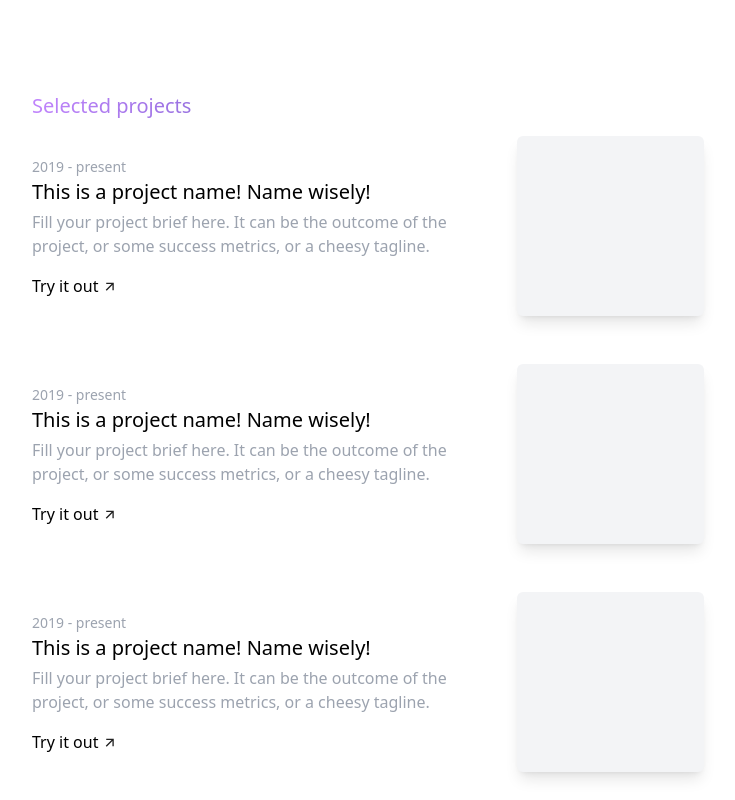
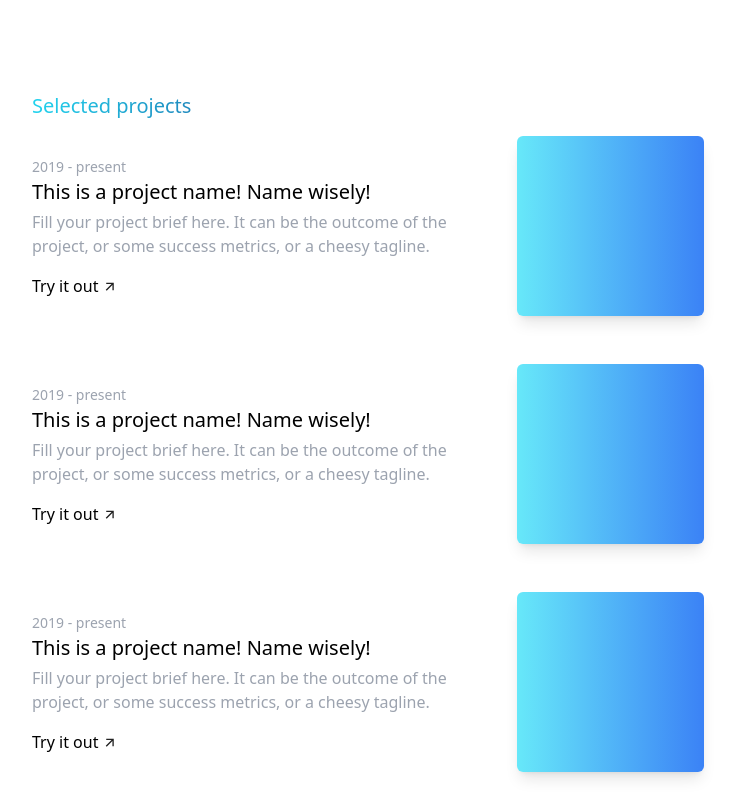
Before and after one commit to omarouhra/minimal-portfolio, a Next.js app: page / in a window 1280 px wide. Shown: the part 380-1180 px from the top of the page, without its empty margins (272-1007 px from the left). Built offline with nearby package versions, Linux system fonts and the light colour scheme.

Commit message:
fix: styles & layout

```diff
--- a/components/Layout/Footer.tsx
+++ b/components/Layout/Footer.tsx
@@ -4,7 +4,7 @@ import Title from "../core/Title";
 
 function Footer() {
   return (
-    <footer className='py-12 flex items-center justify-between'>
+    <footer className='py-12 flex flex-col space-y-8 md:space-y-0 md:flex-row md:items-center justify-between'>
       <Title title="Contact" />
       <div className="flex space-x-4">
         <IconLink label="Twitter" />
--- a/components/core/Title.tsx
+++ b/components/core/Title.tsx
@@ -10,7 +10,7 @@ function Title({ title, style }: TitleType) {
     return (
         <h2 className={
             style === 'gradient'
-                ? "text-transparent font-normal text-lg md:text-xl bg-clip-text mb-3 bg-gradient-to-r from-purple-400 to-blue-900"
+                ? "text-transparent font-normal text-lg md:text-xl bg-clip-text mb-3 bg-gradient-to-r from-cyan-400 via-blue-900"
                 : "text-lg md:text-xl font-normal mb-1" }
         >{ title }</h2>
     )
--- a/pages/index.tsx
+++ b/pages/index.tsx
@@ -27,7 +27,7 @@ const Home: NextPage = () => {
           <div className="space-y-12 mb-12">
             {/* Project 1 */ }
             <div className="flex flex-col space-y-8 mt-4 md:flex-row-reverse md:justify-between md:items-center md:space-y-0">
-              <div className="w-full h-[250px] md:w-[350px] md:h-[180px] bg-gray-100 rounded-md shadow-lg md:ml-12"></div>
+              <div className="w-full h-[250px] md:w-[350px] md:h-[180px] bg-gradient-to-r from-cyan-300 to-blue-500 rounded-md shadow-lg md:ml-12"></div>
               <div>
                 <span className="text-sm text-gray-400 font-light ">
                   2019 - present
@@ -37,7 +37,7 @@ const Home: NextPage = () => {
             </div>
             {/* Project 2 */ }
             <div className="flex flex-col space-y-8 mt-4 md:flex-row-reverse md:justify-between md:items-center md:space-y-0">
-              <div className="w-full h-[250px] md:w-[350px] md:h-[180px] bg-gray-100 rounded-md shadow-lg md:ml-12"></div>
+              <div className="w-full h-[250px] md:w-[350px] md:h-[180px] bg-gradient-to-r from-cyan-300 to-blue-500 rounded-md shadow-lg md:ml-12"></div>
               <div>
                 <span className="text-sm text-gray-400 font-light ">
                   2019 - present
@@ -47,7 +47,7 @@ const Home: NextPage = () => {
             </div>
             {/* Project 3 */ }
             <div className="flex flex-col space-y-8 mt-4 md:flex-row-reverse md:justify-between md:items-center md:space-y-0">
-              <div className="w-full h-[250px] md:w-[350px] md:h-[180px] bg-gray-100 rounded-md shadow-lg md:ml-12"></div>
+              <div className="w-full h-[250px] md:w-[350px] md:h-[180px] bg-gradient-to-r from-cyan-300 to-blue-500 rounded-md shadow-lg md:ml-12"></div>
               <div>
                 <span className="text-sm text-gray-400 font-light ">
                   2019 - present
```
